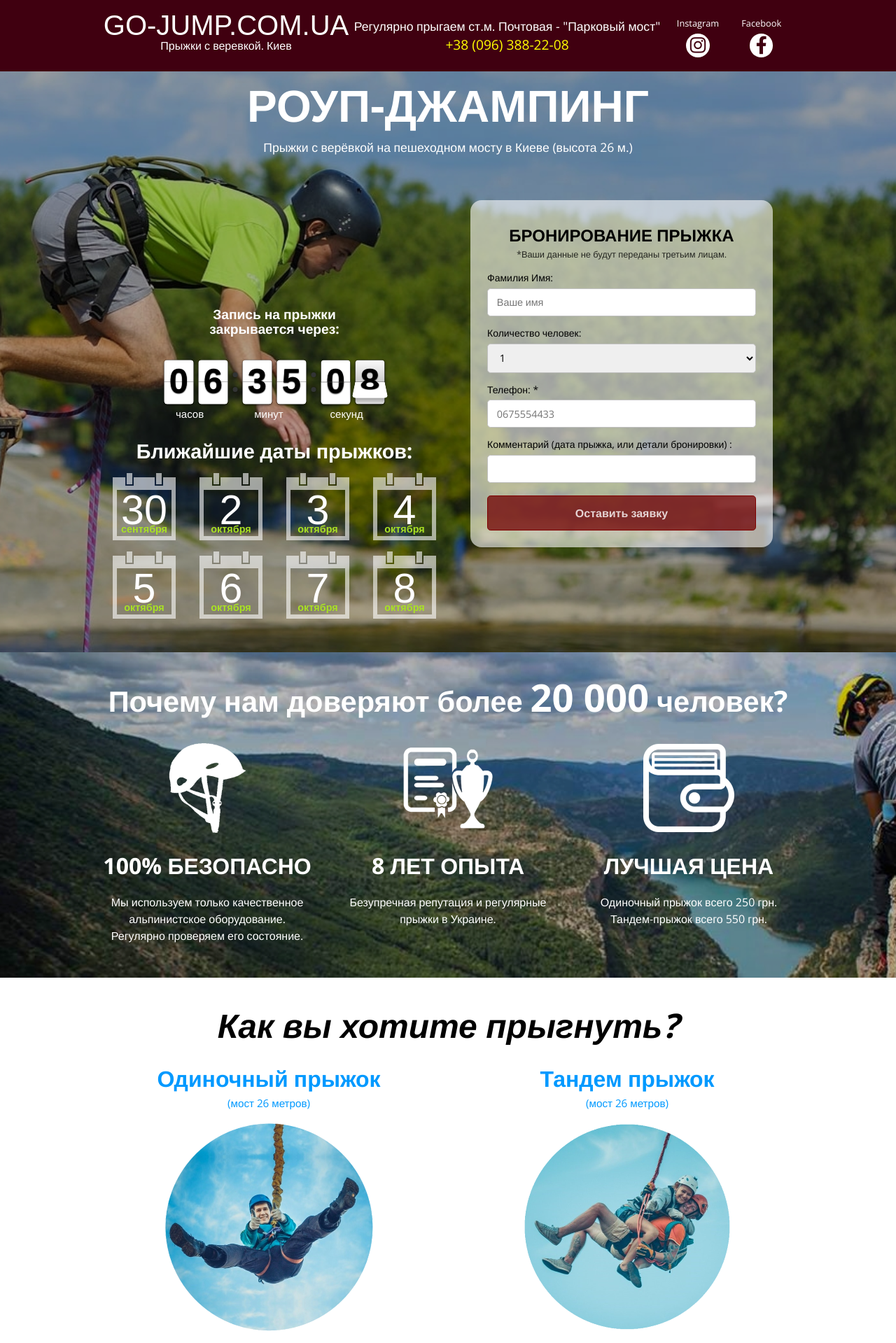
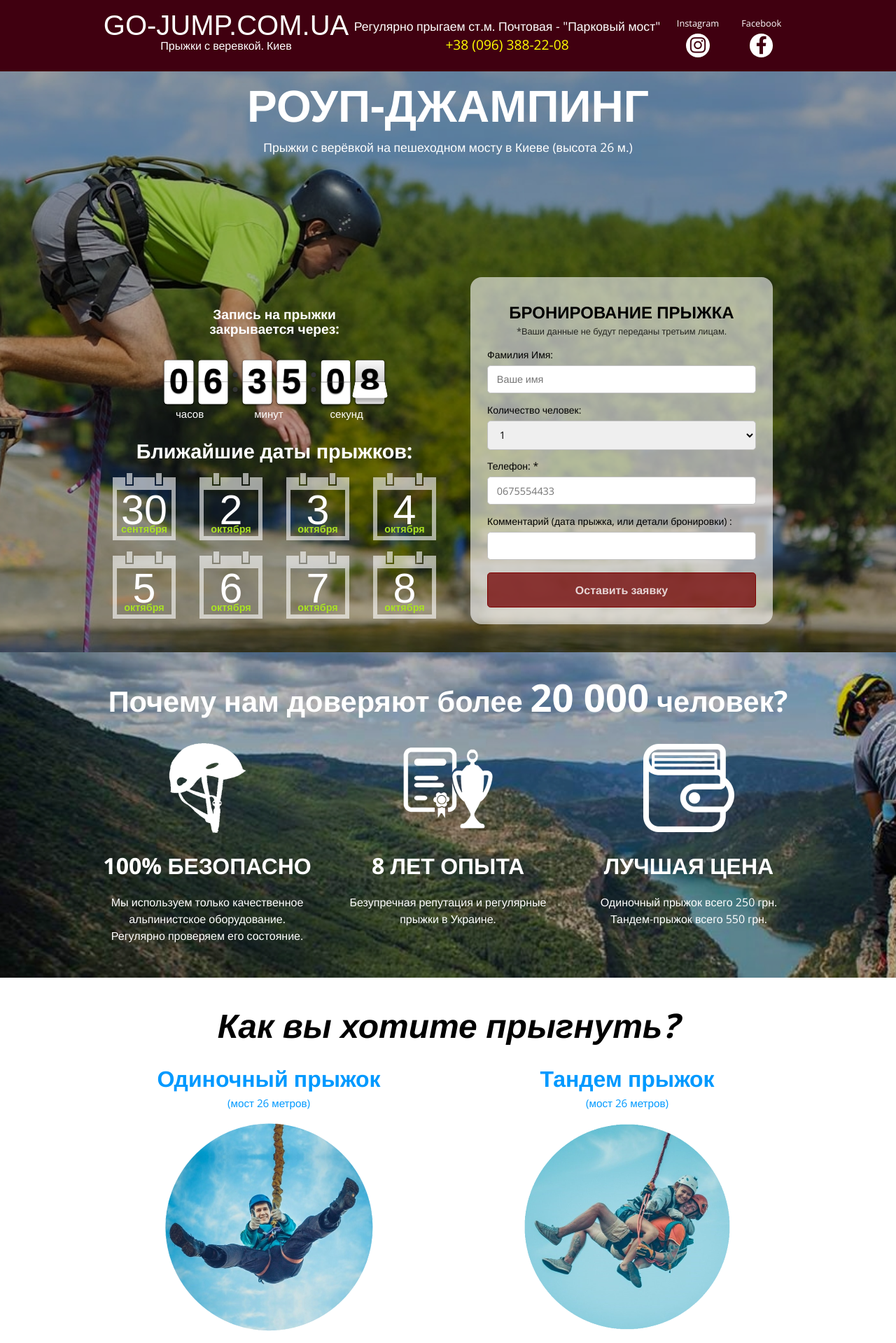
Before and after one commit to Andreyfilko/go-jump, a Jekyll site: the page built from index.md, in a window 1280 px wide. Shown: the top 1919 px of the page at 70% size. Built offline with Jekyll 4.4.1, drawn with Linux system fonts in a browser that asks for light colours; some web fonts are replaced.

Commit message:
fix: top form align

```diff
--- a/_sass/go-jump.scss
+++ b/_sass/go-jump.scss
@@ -346,9 +346,13 @@ main.countdown {
         }
       }
     }
-    form.book {
-      margin-top: 3rem;
-      padding: 1.5rem;
+    .form {
+      display: flex;
+
+      form.book {
+        margin: auto auto 1.5rem;
+        padding: 1.5rem;
+      }
     }
   }
 }
@@ -356,7 +360,6 @@ main.countdown {
 form.book {
   width: 100%;
   max-width: 27rem;
-  margin: auto;
   display: flex;
   flex-direction: column;
   color: black;
```
